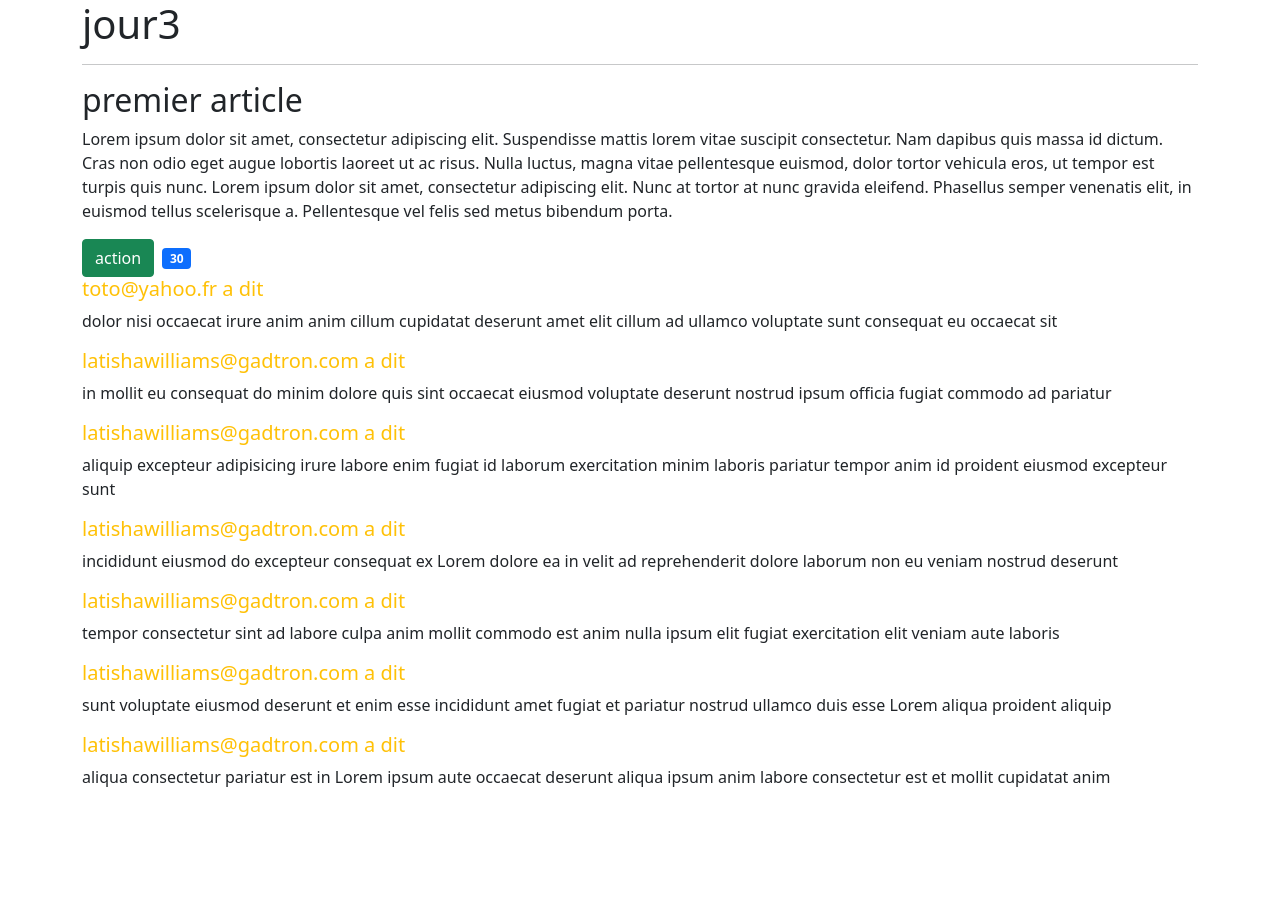
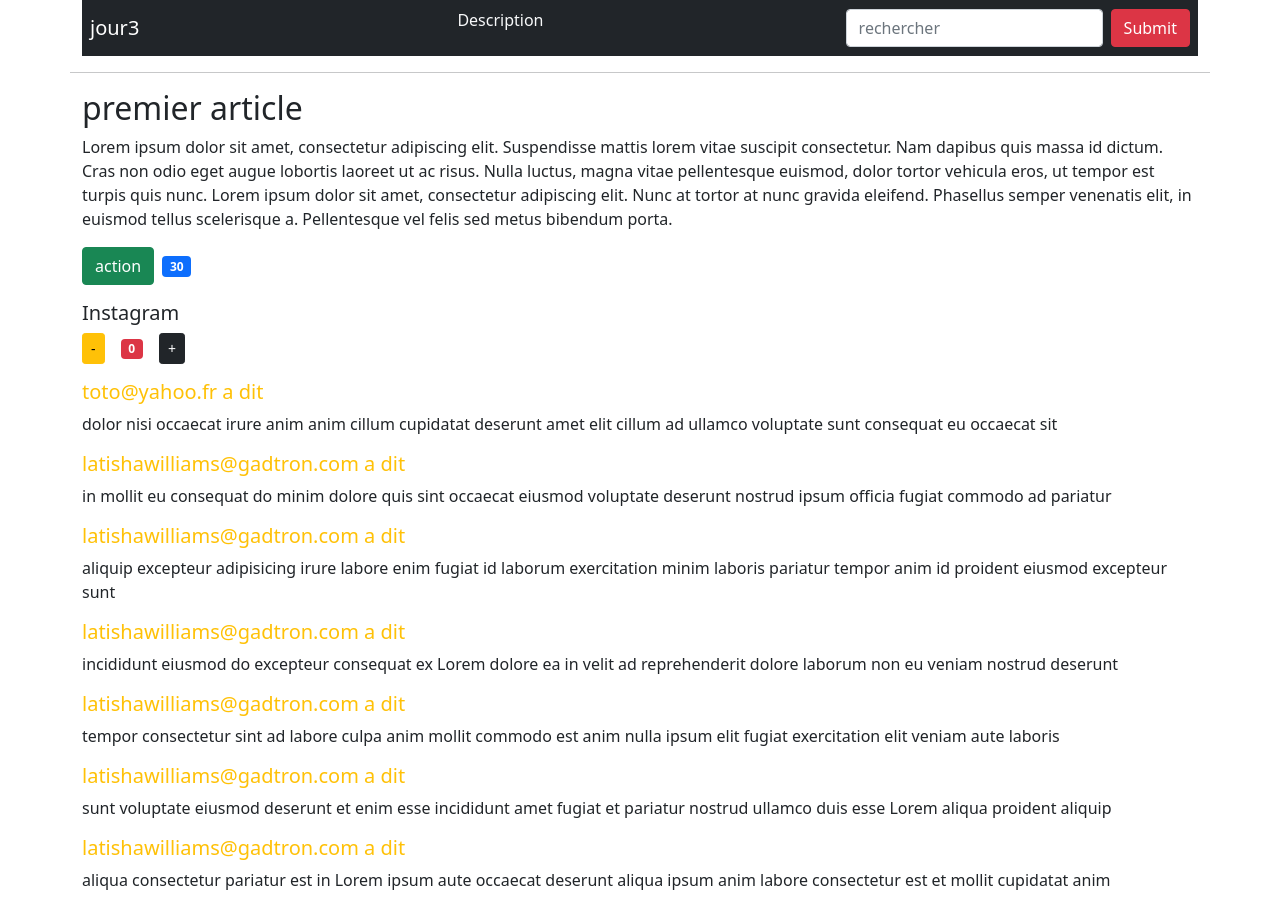
Before and after one commit to webdevproformation/angular-3wa-sept21, an Angular app in the folder semaine2/: page / in a window 1280 px wide. Before the commit the page ends 805 px from the top, so only its background shows below. Built offline with nearby package versions, Linux system fonts and the light colour scheme.

Commit message:
partage de données en composants enfant / parent ng-content input / output

```diff
--- a/semaine2/src/app/app.component.ts
+++ b/semaine2/src/app/app.component.ts
@@ -4,9 +4,15 @@ import { Component } from '@angular/core';
   selector: 'app-root',
   template: `
   <div class="container">
-      <h1>{{ title }}</h1>
-      <hr>
       <section class="row">
+        <menu [title]="title">
+          <form class="d-flex me-2">
+            <input type="text" class="form-control" placeholder="rechercher">
+            <input type="submit" class="btn btn-danger ms-2">
+          </form>
+          <p class="text-light info" >Description</p>
+        </menu>
+        <hr>
         <jour3-article></jour3-article>
       </section>
   </div>`
--- a/semaine2/src/app/app.module.ts
+++ b/semaine2/src/app/app.module.ts
@@ -5,6 +5,8 @@ import { AppComponent } from './app.component';
 import { ArticleComponent } from './jour3/article.component';
 import { LikeComponent } from './jour3/like.component';
 import { CommentaireComponent } from './jour3/commentaire.component';
+import { InstagramComponent } from './jour3/instagram.component';
+import { MenuComponent } from './jour3/menu.component';
 
 
 @NgModule({
@@ -12,7 +14,9 @@ import { CommentaireComponent } from './jour3/commentaire.component';
     AppComponent,
     ArticleComponent,
     LikeComponent,
-    CommentaireComponent
+    CommentaireComponent,
+    InstagramComponent,
+    MenuComponent
   ],
   imports: [
     BrowserModule
--- a/semaine2/src/app/jour3/article.component.ts
+++ b/semaine2/src/app/jour3/article.component.ts
@@ -8,8 +8,9 @@ import { CommentaireInterface } from './commentaire.interface';
       <h2>{{titre}}</h2>
       <p>{{contenu}}</p>
       <like [data]="like" (augmenter)="augmenterLike($event)"></like>
+      <instagram [instagram]="instagram" (actionDiminuer)="diminuer()" (actionAugmenter)="augmenter()"></instagram>
       <div *ngFor="let commentaire of commentaires">
-        <commentaire [commentaire]="commentaire"  ></commentaire>
+        <commentaire [commentaire]="commentaire"></commentaire>
       </div>
     </article>
   `,
@@ -18,9 +19,19 @@ import { CommentaireInterface } from './commentaire.interface';
 })
 export class ArticleComponent implements OnInit {
 
+  public diminuer(){
+    this.instagram--;
+  }
+
+  public augmenter(){
+    this.instagram++;
+  }
+
   public augmenterLike( $event :number ){
     this.like++;
   }
+
+  public instagram : number = 0 ;
 
   public titre : string = "premier article";
   public contenu : string = "Lorem ipsum dolor sit amet, consectetur adipiscing elit. Suspendisse mattis lorem vitae suscipit consectetur. Nam dapibus quis massa id dictum. Cras non odio eget augue lobortis laoreet ut ac risus. Nulla luctus, magna vitae pellentesque euismod, dolor tortor vehicula eros, ut tempor est turpis quis nunc. Lorem ipsum dolor sit amet, consectetur adipiscing elit. Nunc at tortor at nunc gravida eleifend. Phasellus semper venenatis elit, in euismod tellus scelerisque a. Pellentesque vel felis sed metus bibendum porta."
--- /dev/null
+++ b/semaine2/src/app/jour3/instagram.component.ts
@@ -0,0 +1,35 @@
+import { Component, OnInit , Input , Output , EventEmitter } from '@angular/core';
+
+@Component({
+  selector: 'instagram',
+  template: `
+    <div class="my-3">
+      <h2 class="fs-5">Instagram</h2>
+      <button class="btn btn-warning btn-sm" (click)="diminuer()"> - </button>
+      <span class="badge bg-danger mx-3">{{ instagram }}</span>
+      <button class="btn btn-dark btn-sm" (click)="augmenter()"> + </button>
+    </div>
+  `,
+  styles: [
+  ]
+})
+export class InstagramComponent implements OnInit {
+
+  @Input() instagram : number = 0 ;
+  @Output() actionDiminuer = new EventEmitter<number>()
+  @Output() actionAugmenter = new EventEmitter<number>()
+
+
+  public  diminuer(){
+    this.actionDiminuer.emit()
+  }
+  public  augmenter(){
+    this.actionAugmenter.emit()
+  }
+
+  constructor() { }
+
+  ngOnInit(): void {
+  }
+
+}
--- /dev/null
+++ b/semaine2/src/app/jour3/menu.component.ts
@@ -0,0 +1,24 @@
+import { Component, OnInit , Input } from '@angular/core';
+
+@Component({
+  selector: 'menu',
+  template: `
+    <nav class="navbar navbar-expand bg-dark navbar-dark justify-content-between">
+      <span class="navbar-brand ms-2">{{title}}</span>
+      <ng-content select=".info"></ng-content>
+      <ng-content></ng-content>
+    </nav>
+  `,
+  styles: [
+  ]
+})
+export class MenuComponent implements OnInit {
+
+  @Input() title : string = "";
+
+  constructor() { }
+
+  ngOnInit(): void {
+  }
+
+}
```
Also changed, not shown: 2 other files (tests, documents, lock files or other folders).
